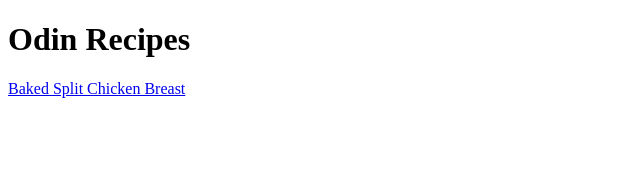
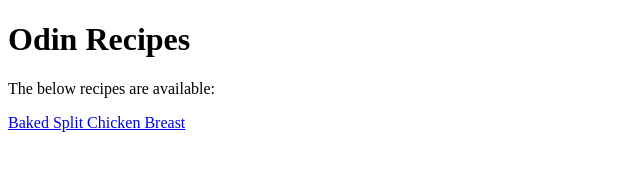
Before and after one commit to theflawlesserror/odin-recipes, a plain HTML site: page index.html in a window 1280 px wide. Shown: the whole page, without its empty margins (0-640 px from the left). Drawn offline with Linux system fonts and the light colour scheme.

Commit message:
updated homepage

```diff
--- a/index.html
+++ b/index.html
@@ -7,6 +7,7 @@
 </head>
 <body>
     <h1>Odin Recipes</h1>
+    <p>The below recipes are available:</p>
     <a href="./recipes/chicken-breasts.html">Baked Split Chicken Breast</a>
 </body>
 </html>
```
